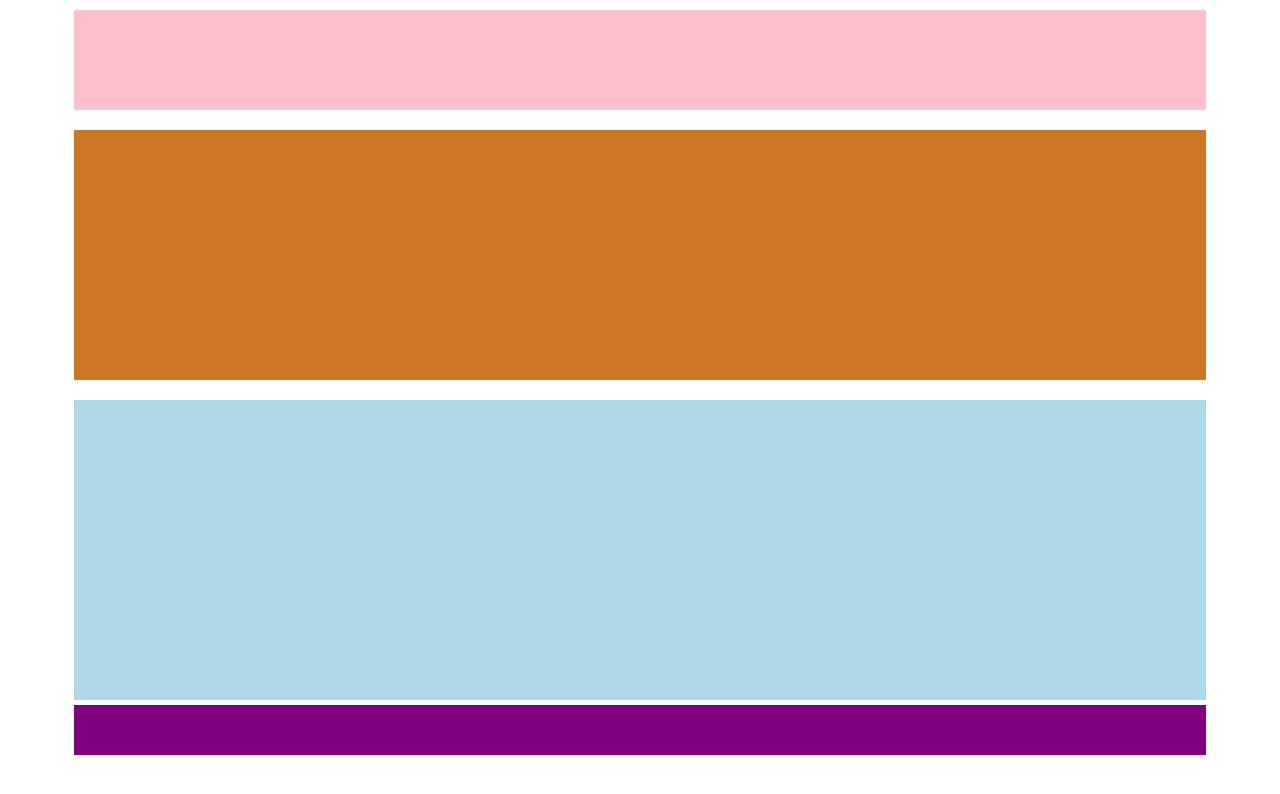
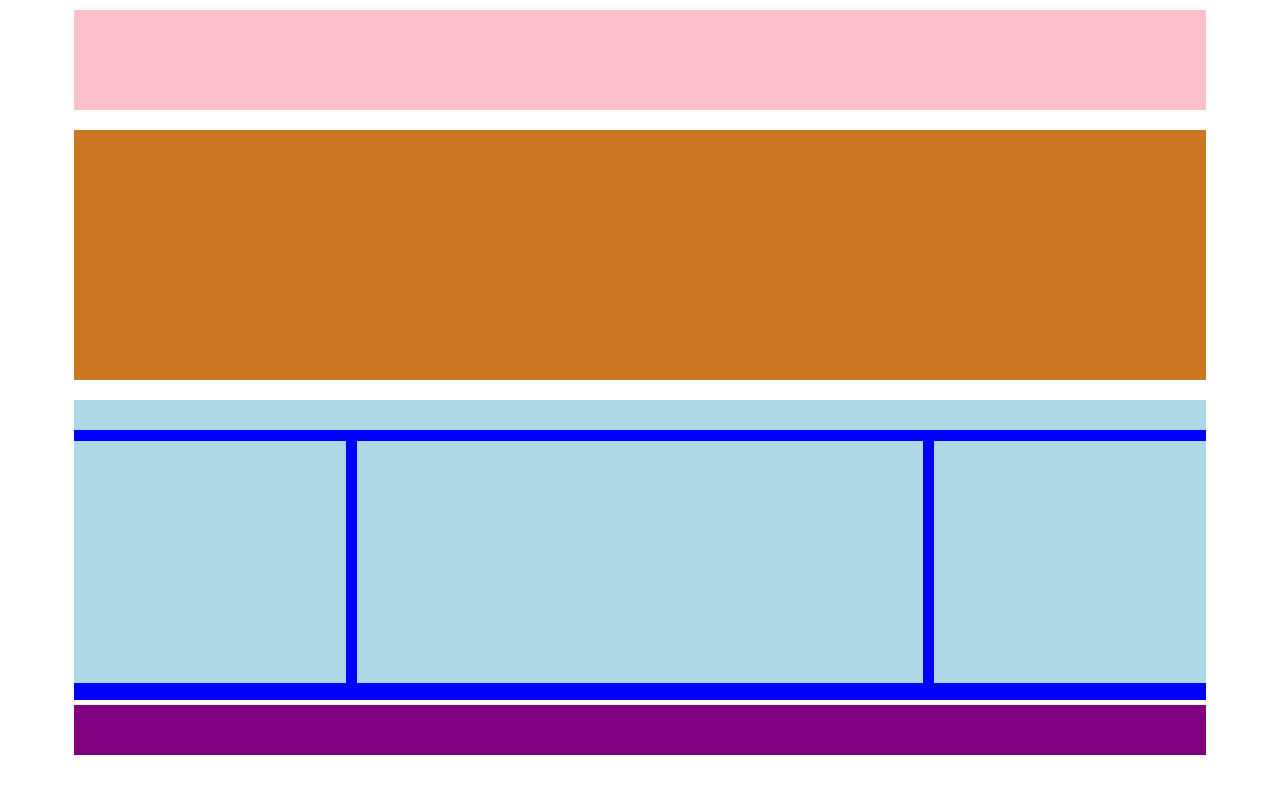
Before and after one commit to daniele-fortuna93/htmlcss-struttura-wp, a plain HTML site: page index.html in a window 1280 px wide. Drawn offline with Linux system fonts and the light colour scheme.

Commit message:
Completamento section box

```diff
--- a/css/style.css
+++ b/css/style.css
@@ -24,8 +24,29 @@ header{
 }
 .box{
   height: 300px;
+  background-color: blue;
+  margin-bottom: 5px;
+}
+.title{
+  height: 10%;
   background-color: lightblue;
-  margin-bottom: 5px;
+}
+.row{
+  height: 88%;
+  padding: 1% 0;
+}
+.column_left, .column_right{
+  float: left;
+  width: 24%;
+  height: 100%;
+  background-color: lightblue;
+}
+.column_middle{
+  float: left;
+  width: 50%;
+  height: 100%;
+  background-color: lightblue;
+  margin: 0 1%;
 }
 /* footer */
 footer{
```
